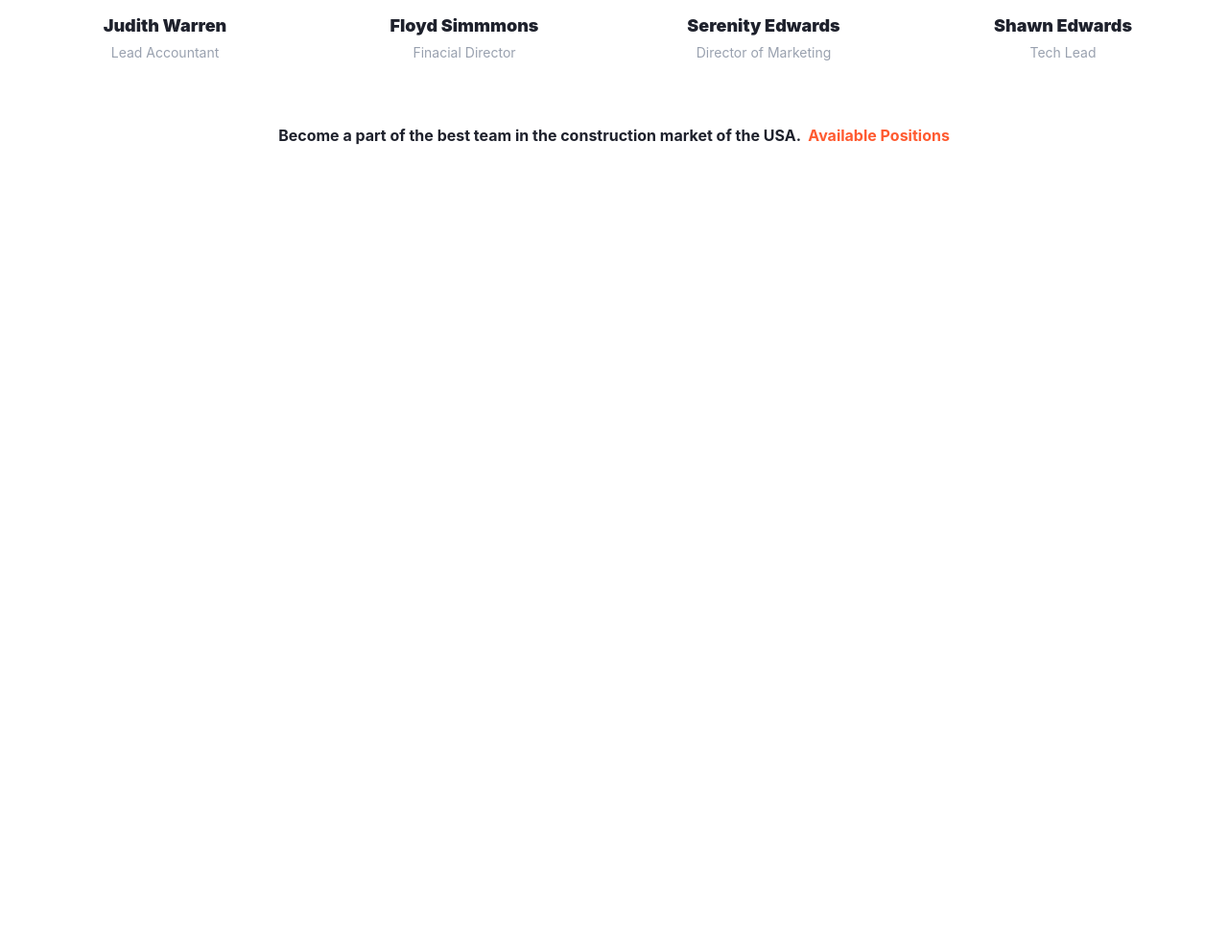
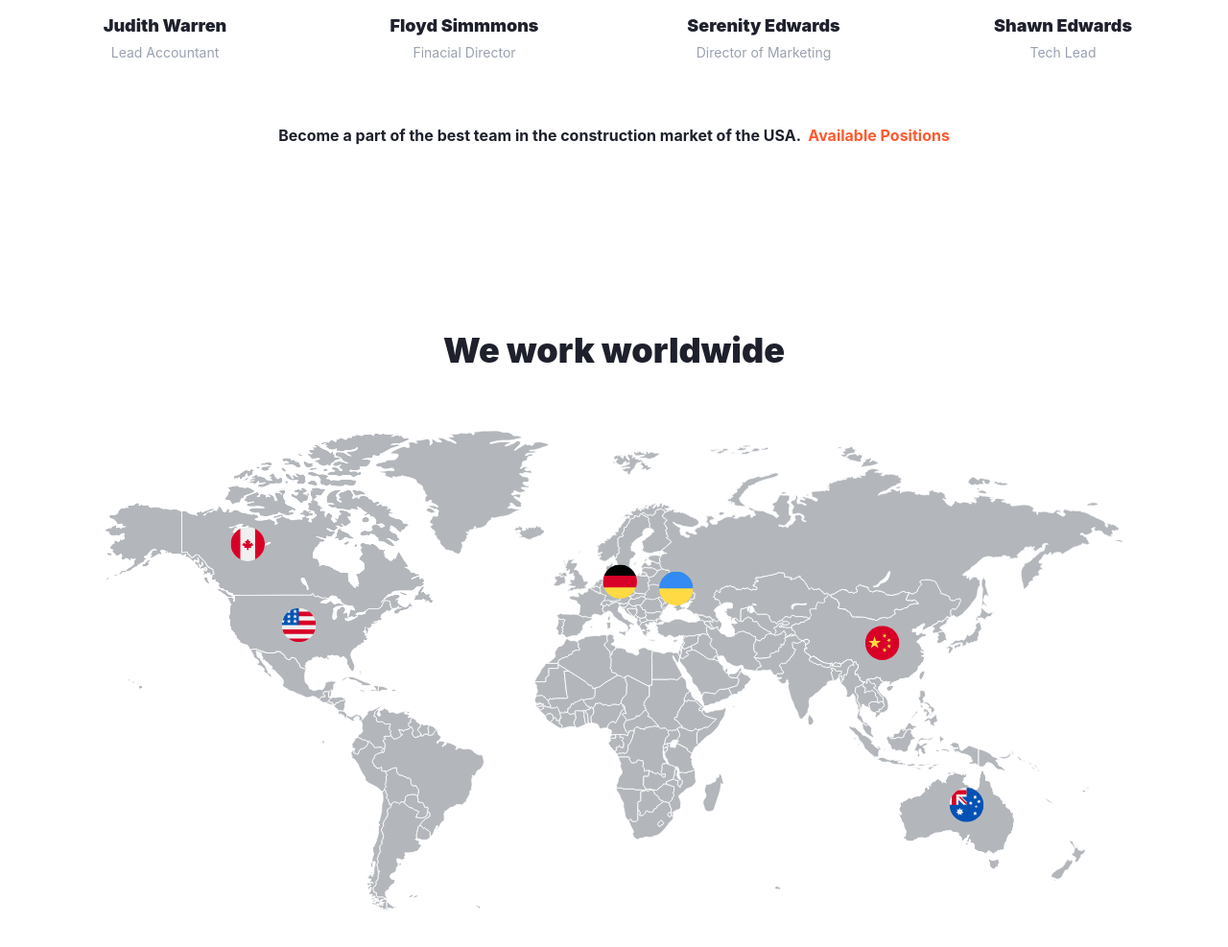
Before and after one commit to mukammalex/homework.29.06.26, a website: page index6.html in a window 1280 px wide. Shown: the part 3713-4700 px from the top of the page at 96% size. Before the commit the page ends 3962 px from the top, so only its background shows below. Drawn offline with nearby package versions, Linux system fonts and the light colour scheme; files that its build step writes are made by us from their sources.

Commit message:
section 5 on page6

```diff
--- a/index6.html
+++ b/index6.html
@@ -369,5 +369,22 @@
         </div>
 
     </section>
+    <section class="max-w-7xl mx-auto px-4 sm:px-6 lg:px-8 py-16 md:py-24">
+
+        <div class="text-center mb-12 md:mb-16">
+            <h2 class="text-3xl md:text-4xl font-black text-[#1e212c]">We work worldwide</h2>
+        </div>
+
+        <div class="w-full overflow-x-auto pb-6 cursor-grab active:cursor-grabbing select-none">
+            <div class="relative min-w-[900px] max-w-[1100px] mx-auto aspect-[1100/500]">
+
+                <img src="./src/img/map.svg" alt="World Map" class="w-full h-full object-contain pointer-events-none">
+
+
+
+            </div>
+        </div>
+
+    </section>
 </body>
 </html>
```
Also changed, not shown: src/img/map.svg (added).
